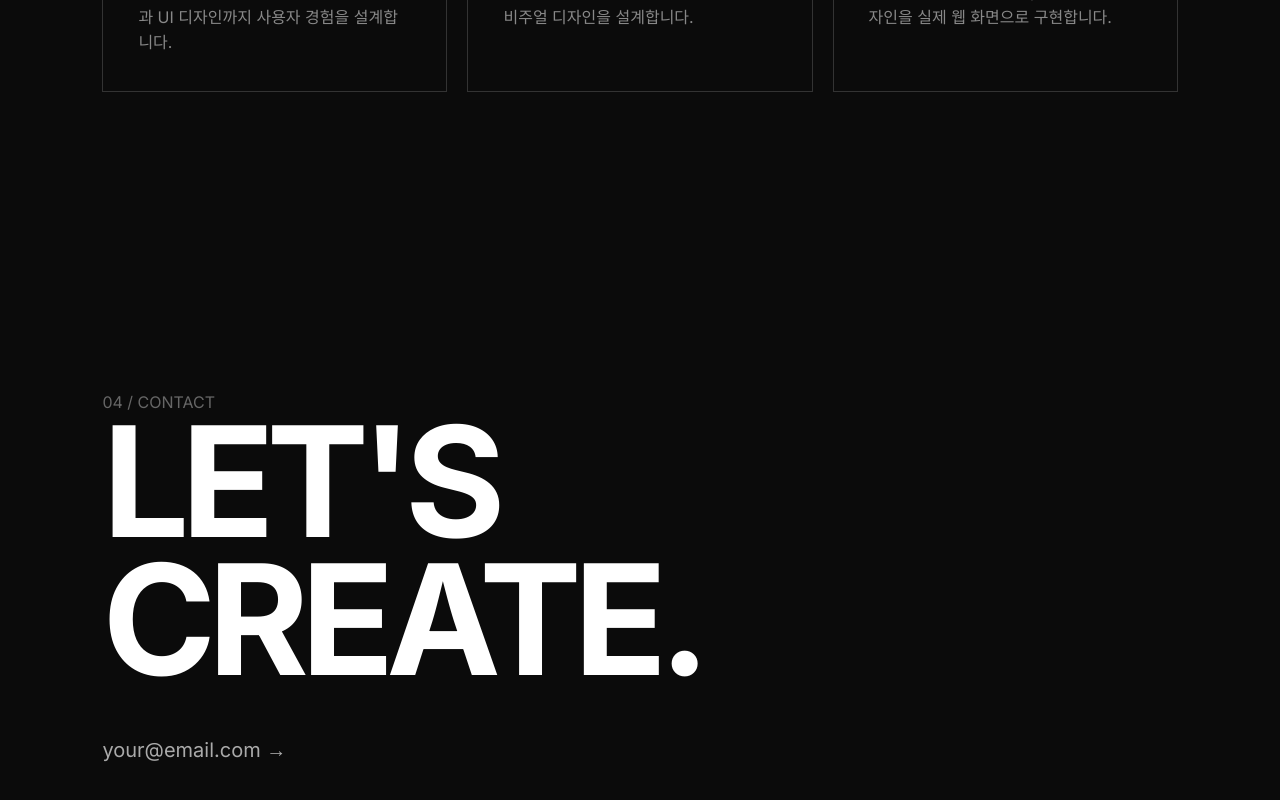
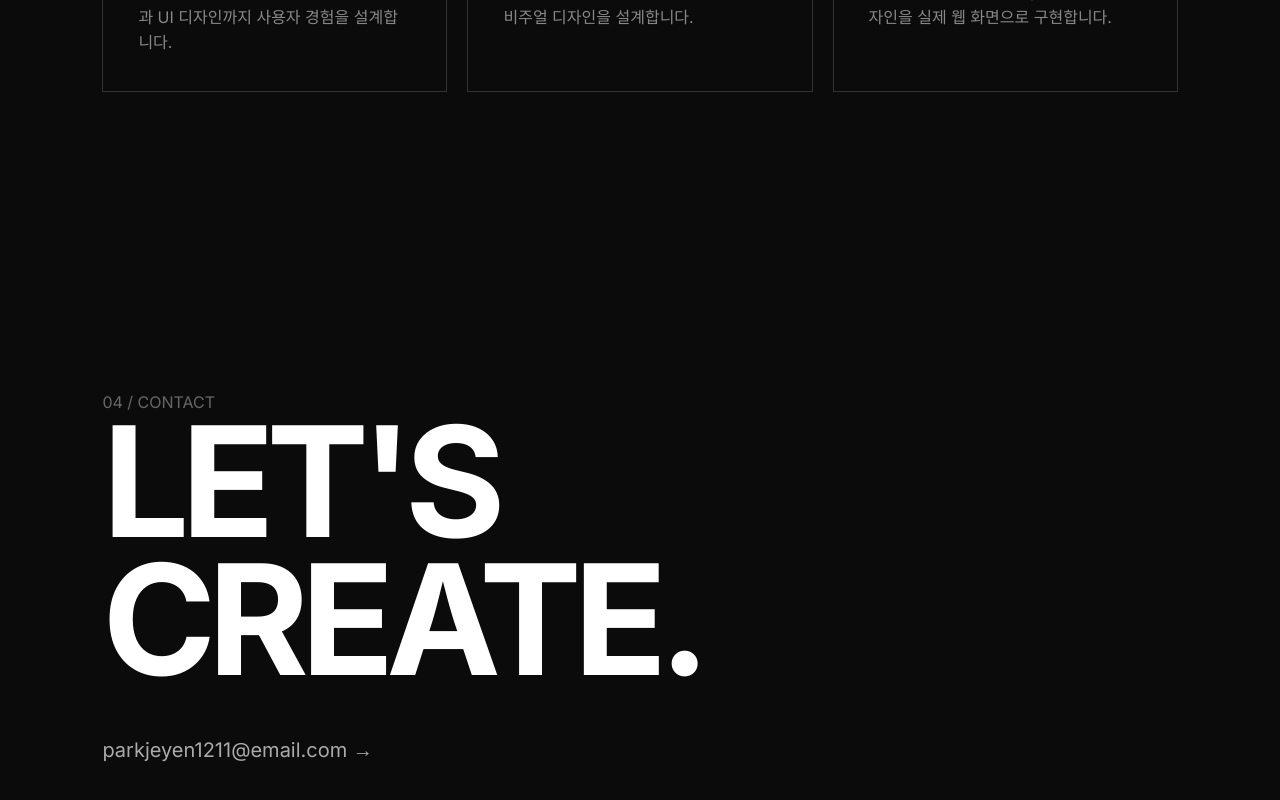
Before and after one commit to 2501110072-dotcom/l01_interaction_2b, a plain HTML site: page 2501110072_ing_1.html in a window 1280 px wide. Shown: the part 3547-4347 px from the top of the page. Drawn offline with Linux system fonts and the light colour scheme.

Commit message:
Update email address in contact link

```diff
--- a/2501110072_ing_1.html
+++ b/2501110072_ing_1.html
@@ -1367,7 +1367,7 @@ section {
         href="mailto:your@email.com"
         class="contact-mail reveal">
 
-        your@email.com →
+        parkjeyen1211@email.com →
 
     </a>
 
```
